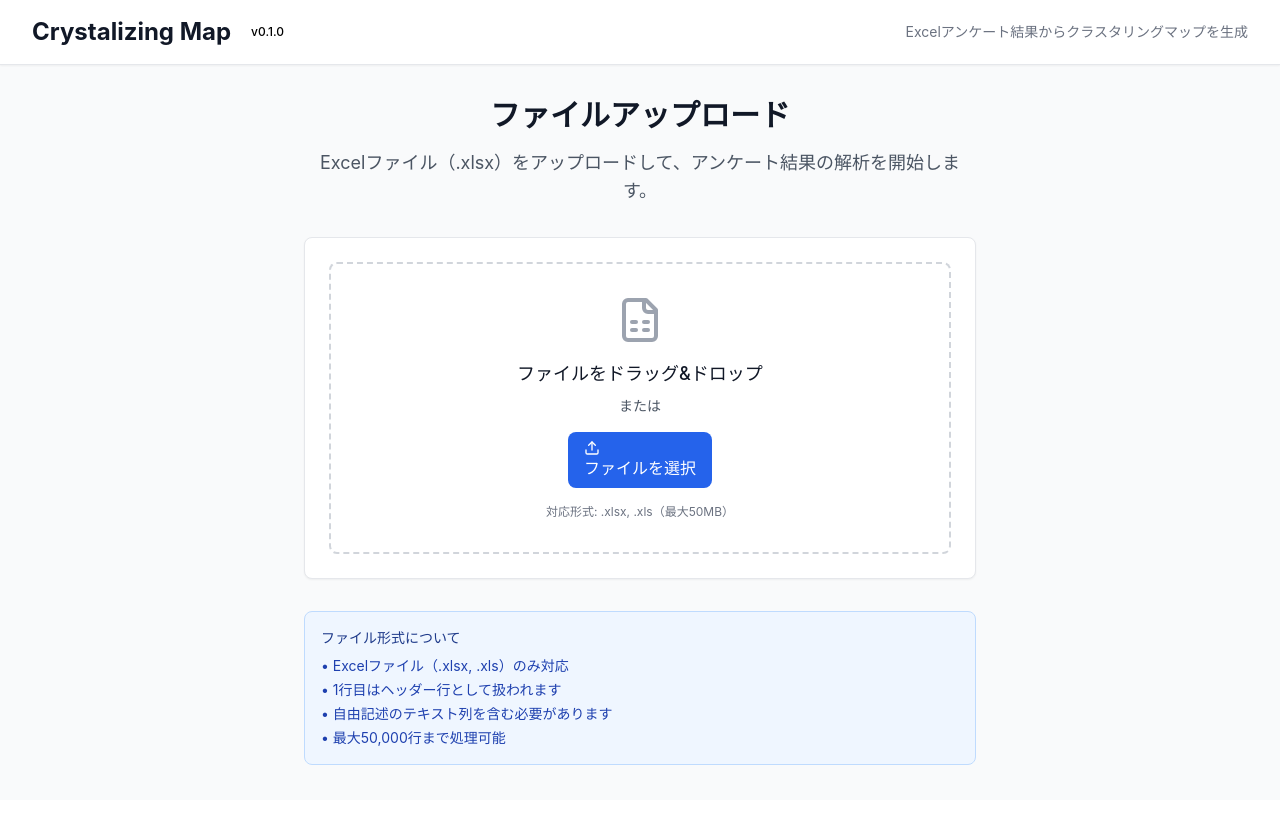
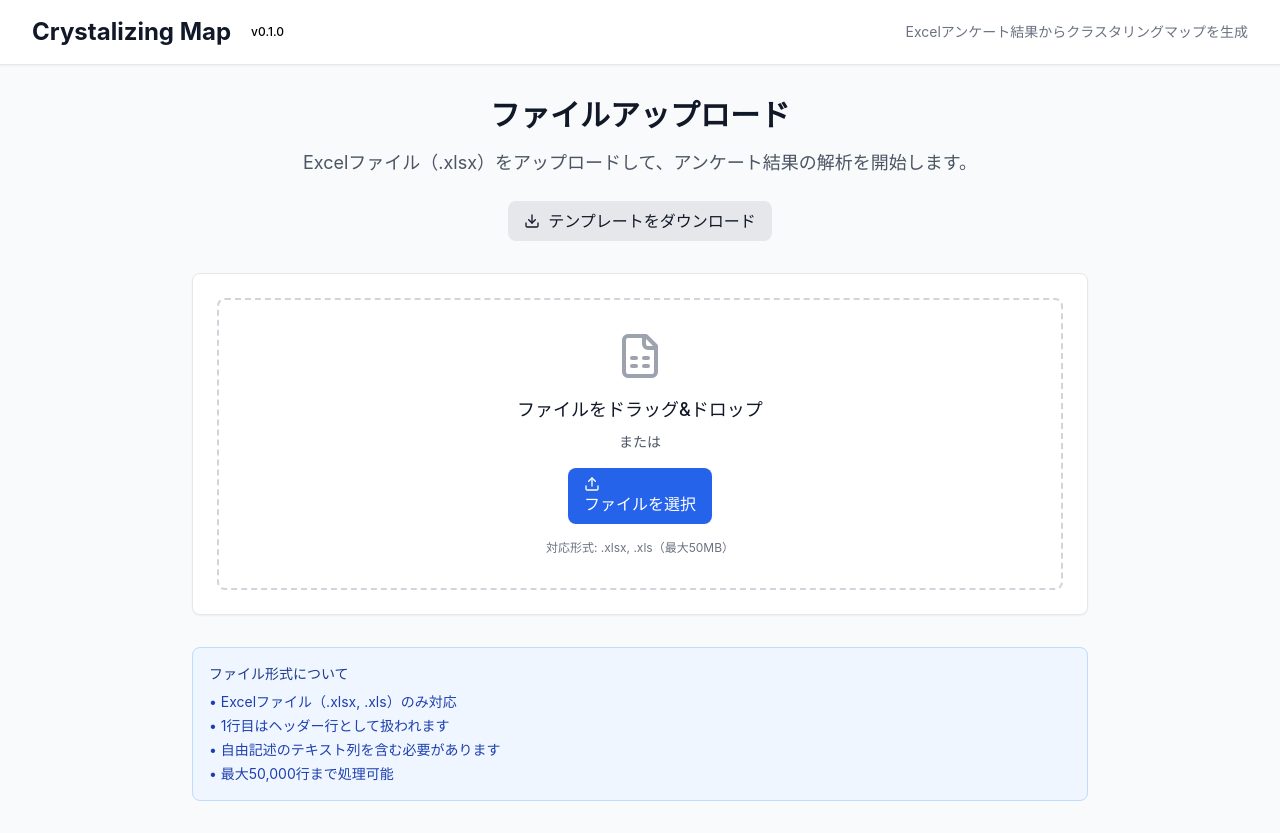
Before and after one commit to RikuTerayama/clustering-map-frontend, a React (Vite) app: page / in a window 1280 px wide. Before the commit the page ends 800 px from the top, so only its background shows below. Built offline with nearby package versions, Linux system fonts and the light colour scheme; no server answers.

Commit message:
Update UploadStep.tsx

```diff
--- a/src/components/UploadStep.tsx
+++ b/src/components/UploadStep.tsx
@@ -1,7 +1,8 @@
 import React, { useState, useCallback } from 'react'
-import { Upload, FileSpreadsheet, AlertCircle, CheckCircle } from 'lucide-react'
-import { uploadFile } from '../utils/api'
+import { Upload, FileSpreadsheet, AlertCircle, CheckCircle, Download, Info } from 'lucide-react'
+import { uploadFile, downloadTemplate } from '../utils/api'
 import { UploadResponse } from '../types'
+import { ProgressIndicator } from './ProgressIndicator'
 
 interface UploadStepProps {
   onComplete: (data: UploadResponse) => void
@@ -17,6 +18,34 @@ export const UploadStep: React.FC<UploadStepProps> = ({
   const [dragActive, setDragActive] = useState(false)
   const [error, setError] = useState<string | null>(null)
   const [uploadedFile, setUploadedFile] = useState<File | null>(null)
+  const [uploadProgress, setUploadProgress] = useState<string>('')
+
+  const progressSteps = [
+    {
+      id: 'file-selection',
+      title: 'ファイル選択',
+      description: 'Excelファイルを選択またはドラッグ&ドロップ',
+      status: uploadedFile ? 'completed' : 'current' as const
+    },
+    {
+      id: 'file-validation',
+      title: 'ファイル検証',
+      description: 'ファイル形式とサイズをチェック',
+      status: uploadedFile && !isLoading ? 'completed' : uploadedFile && isLoading ? 'current' : 'pending' as const
+    },
+    {
+      id: 'upload',
+      title: 'アップロード',
+      description: 'サーバーにファイルを送信中',
+      status: isLoading ? 'current' : uploadedFile ? 'completed' : 'pending' as const
+    },
+    {
+      id: 'processing',
+      title: 'データ処理',
+      description: 'ファイル内容を解析中',
+      status: isLoading ? 'current' : 'pending' as const
+    }
+  ]
 
   const handleDrag = useCallback((e: React.DragEvent) => {
     e.preventDefault()
@@ -47,6 +76,7 @@ export const UploadStep: React.FC<UploadStepProps> = ({
   const handleFile = async (file: File) => {
     setError(null)
     setUploadedFile(file)
+    setUploadProgress('ファイルを検証中...')
 
     // ファイル形式の検証
     const allowedTypes = [
@@ -56,36 +86,77 @@ export const UploadStep: React.FC<UploadStepProps> = ({
 
     if (!allowedTypes.includes(file.type)) {
       setError('Excelファイル（.xlsx, .xls）をアップロードしてください。')
+      setUploadProgress('')
       return
     }
 
     // ファイルサイズの検証（50MB制限）
     if (file.size > 50 * 1024 * 1024) {
       setError('ファイルサイズが大きすぎます。50MB以下のファイルをアップロードしてください。')
+      setUploadProgress('')
       return
     }
 
     try {
       setIsLoading(true)
+      setUploadProgress('サーバーにアップロード中...')
+
+      console.log('Uploading file:', file.name, 'Size:', file.size, 'Type:', file.type)
+      console.log('API Base URL:', import.meta.env.VITE_API_URL || 'https://clustering-map-api.onrender.com')
+
       const response = await uploadFile(file)
+      setUploadProgress('データを処理中...')
+
+      console.log('Upload response:', response)
       onComplete(response)
+      setUploadProgress('完了！')
     } catch (err) {
+      console.error('Upload error:', err)
       setError(err instanceof Error ? err.message : 'ファイルのアップロードに失敗しました。')
+      setUploadProgress('')
     } finally {
       setIsLoading(false)
     }
   }
 
   return (
-    <div className="max-w-2xl mx-auto">
+    <div className="max-w-4xl mx-auto">
       <div className="text-center mb-8">
         <h2 className="text-3xl font-bold text-gray-900 mb-4">
           ファイルアップロード
         </h2>
-        <p className="text-lg text-gray-600">
+        <p className="text-lg text-gray-600 mb-6">
           Excelファイル（.xlsx）をアップロードして、アンケート結果の解析を開始します。
         </p>
+
+        <div className="flex justify-center gap-4 mb-6">
+          <button
+            onClick={downloadTemplate}
+            className="btn btn-secondary flex items-center"
+          >
+            <Download className="w-4 h-4 mr-2" />
+            テンプレートをダウンロード
+          </button>
+        </div>
       </div>
+
+      {/* 進捗表示 */}
+      {(uploadedFile || isLoading) && (
+        <ProgressIndicator
+          steps={progressSteps}
+          currentStep={isLoading ? 'upload' : 'file-selection'}
+          error={error || undefined}
+        />
+      )}
+
+      {uploadProgress && (
+        <div className="mb-6 p-4 bg-blue-50 border border-blue-200 rounded-lg">
+          <div className="flex items-center">
+            <Info className="w-5 h-5 text-blue-500 mr-3" />
+            <span className="text-blue-800">{uploadProgress}</span>
+          </div>
+        </div>
+      )}
 
       <div className="card">
         <div
```
